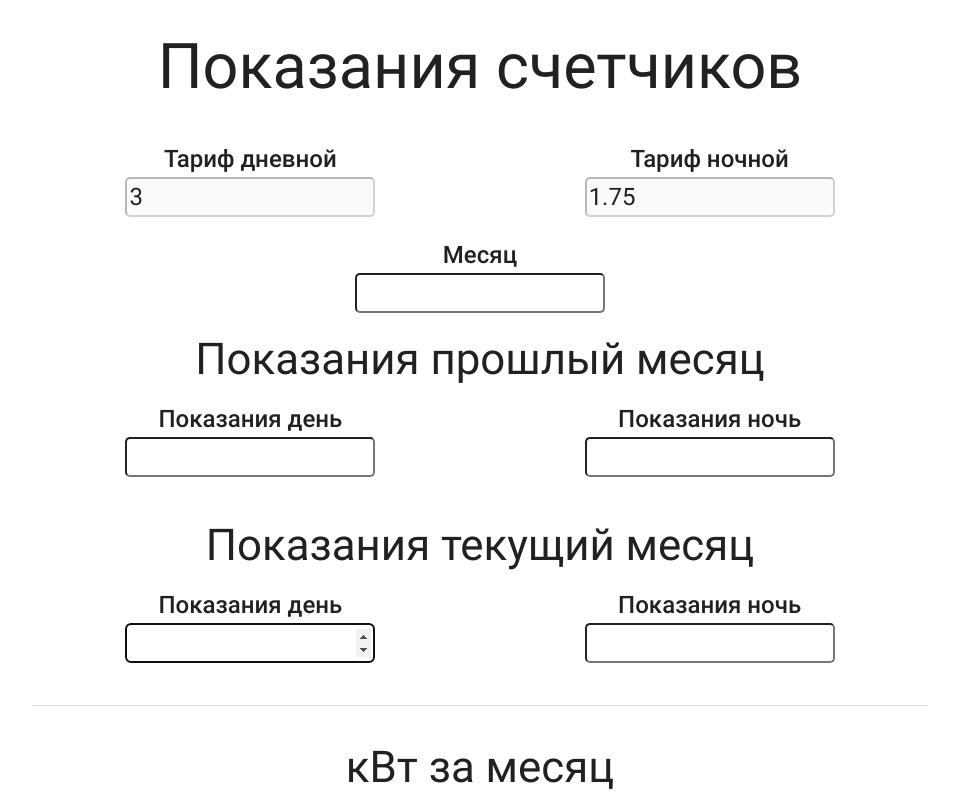
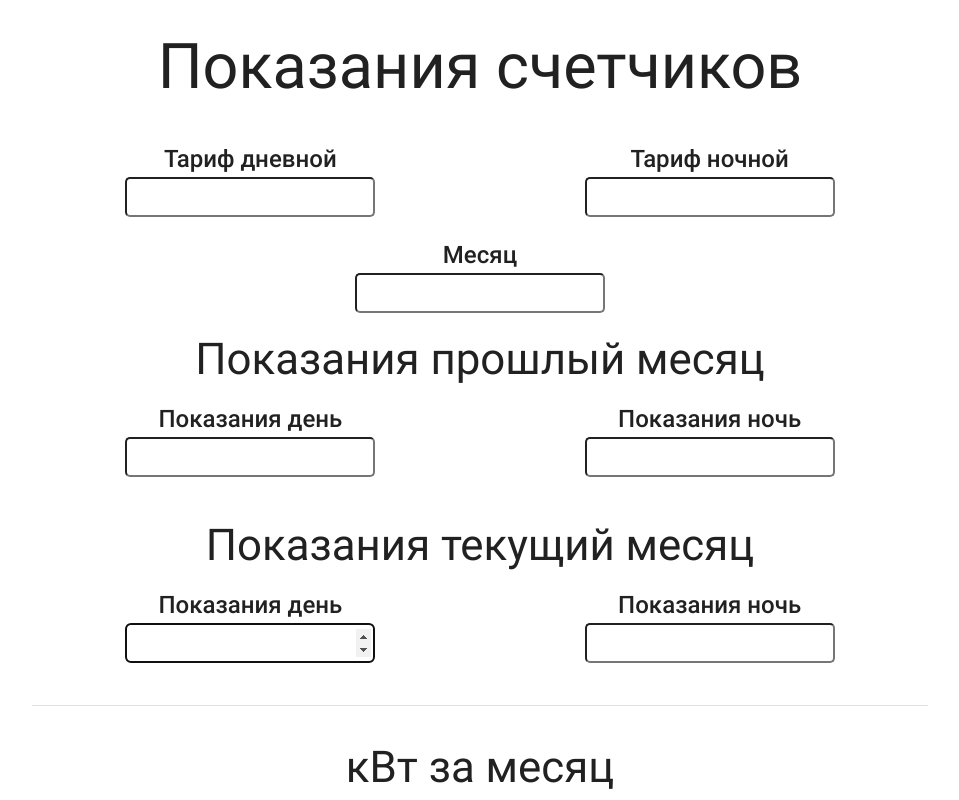
Before and after one commit to enmalafeev/meters-data, a website: page app/index.html in a window 1280 px wide. Shown: the top 800 px of the page, without its empty margins (160-1119 px from the left). Drawn offline with nearby package versions, Linux system fonts and the light colour scheme.

Commit message:
add localStorage foe inputs

```diff
--- a/app/index.html
+++ b/app/index.html
@@ -24,11 +24,11 @@
             <div class="row">
                 <div class="col l6 m6 s12">
                     <span class="input-title">Тариф дневной</span><br>
-                    <input class="input" type="number" name="price-day" value="3" id="day-price" disabled><br>
+                    <input class="input" type="number" name="price-day" value="3" id="day-price"><br>
                 </div>
                 <div class="col l6 m6 s12">
                     <span class="input-title">Тариф ночной</span><br>
-                    <input class="input" type="number" name="price-night" value="1.75" id="night-price" disabled><br>
+                    <input class="input" type="number" name="price-night" value="1.75" id="night-price"><br>
                 </div>
             </div>
 
--- a/app/js/script.js
+++ b/app/js/script.js
@@ -1,20 +1,20 @@
 $("#datepicker").datepicker();
 
 // Сохранение данных input в localstorage
-// var elements = document.querySelectorAll('input');
+var elements = document.querySelectorAll('input');
 
-// function checkValidity() {};
+function checkValidity() {};
 
-// for (i = 0; i < elements.length; i++) {
-//     (function(element) {
-//         var id = element.getAttribute('id');
-//         element.value = sessionStorage.getItem(id); // обязательно наличие у элементов id
-//         element.oninput = function() {
-//             sessionStorage.setItem(id, element.value);
-//             checkValidity();
-//         };
-//     })(elements[i]);
-// }
+for (i = 0; i < elements.length; i++) {
+    (function(element) {
+        var id = element.getAttribute('id');
+        element.value = localStorage.getItem(id); // обязательно наличие у элементов id
+        element.oninput = function() {
+            localStorage.setItem(id, element.value);
+            checkValidity();
+        };
+    })(elements[i]);
+}
 
 $(document).ready(function() {
     function sum(num1, num2) {
```
Also changed, not shown: docs/index.html (+2 -2 lines), docs/js/script.js (+12 -12 lines), docs/img/icon.png (renamed from docs/img/favicon.png).
